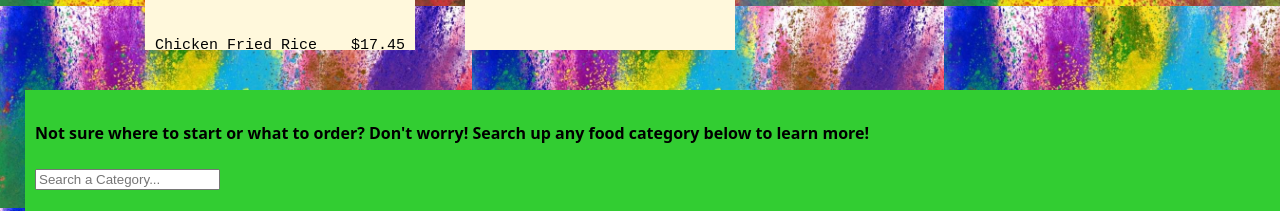
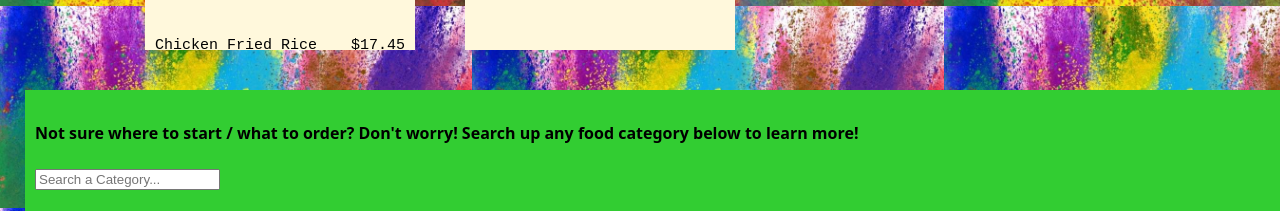
Before and after one commit to ChocolateCreme/HoliMenu, a React (Vite) app in the folder HoliMenu/: page / in a window 1280 px wide. Shown: the part 2620-2831 px from the top of the page. Built offline with nearby package versions, Linux system fonts and the light colour scheme.

Commit message:
QuickFix

```diff
--- a/HoliMenu/src/App.jsx
+++ b/HoliMenu/src/App.jsx
@@ -74,7 +74,7 @@ function App() {
         <Biryani/>
       </div>
       <div className="filter">
-        <h4>Not sure where to start or what to order? Don't worry! Search up any food category below to learn more!</h4>
+        <h4>Not sure where to start / what to order? Don't worry! Search up any food category below to learn more!</h4>
         <input
           type="text"
           placeholder="Search a Category..."
```
